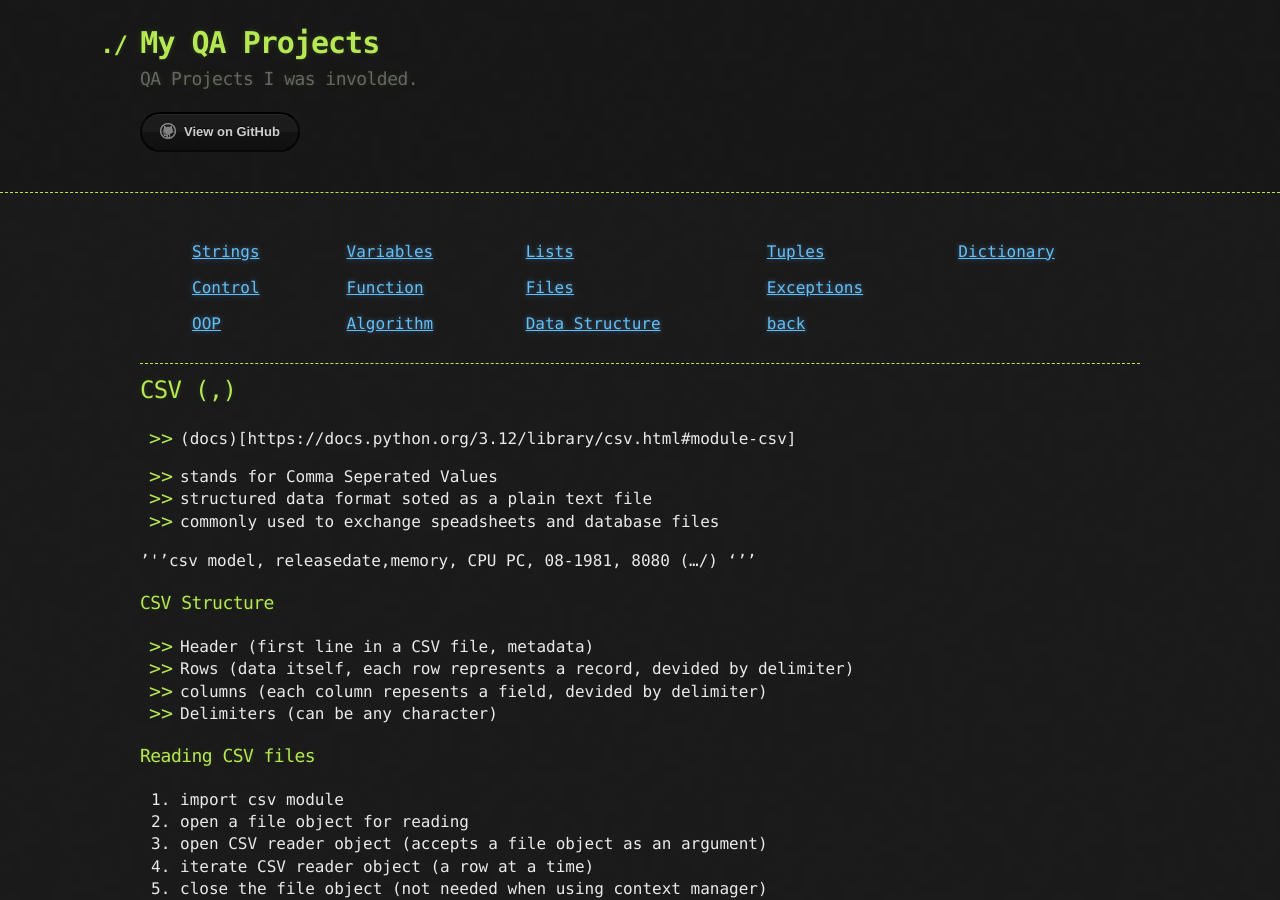
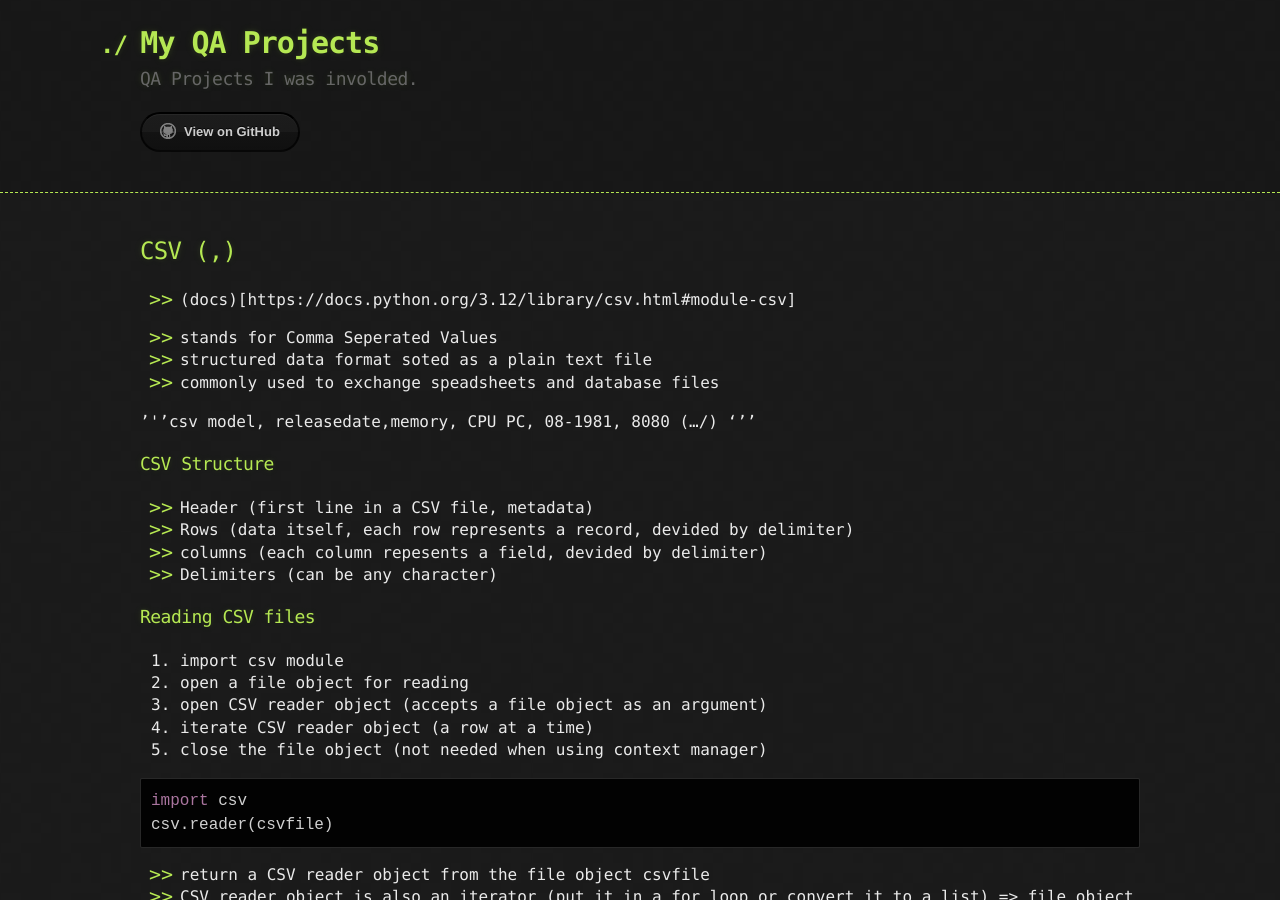
Before and after one commit to sciustechnologia/sciustechnologia.github.io, a Jekyll site: the page built from python/05_file/0504_csv.md, in a window 1280 px wide and 900 px high. Built offline with Jekyll 4.4.1, drawn with Linux system fonts in a browser that asks for light colours; some of the changed text lies outside the part shown.

Commit message:
Update 0504_csv.md

```diff
--- a/python/05_file/0504_csv.md
+++ b/python/05_file/0504_csv.md
@@ -1,11 +1,6 @@
 ---
-title: UCB Python - lecture - 04_CSV
+title:  Python - CSV
 layout: default
----
-|| [Strings](./strings.html) || [Variables](./variables.html) || [Lists](./lists.html) || [Tuples](./tuples.html) || [Dictionary](./dictionary.html) ||
-|| [Control](./control.html) || [Function](./function.html)|| [Files](./files.html) || [Exceptions](./exceptions.html) ||
-|| [OOP](./oop.html) || [Algorithm](./algorithm.html) ||[Data Structure](./datastructure.html) ||[back](./index.html)
-
 ---
 
 ## CSV (,)
```
Also changed, not shown: other parts of python/05_file/0504_csv.md (+8 -0 lines).
